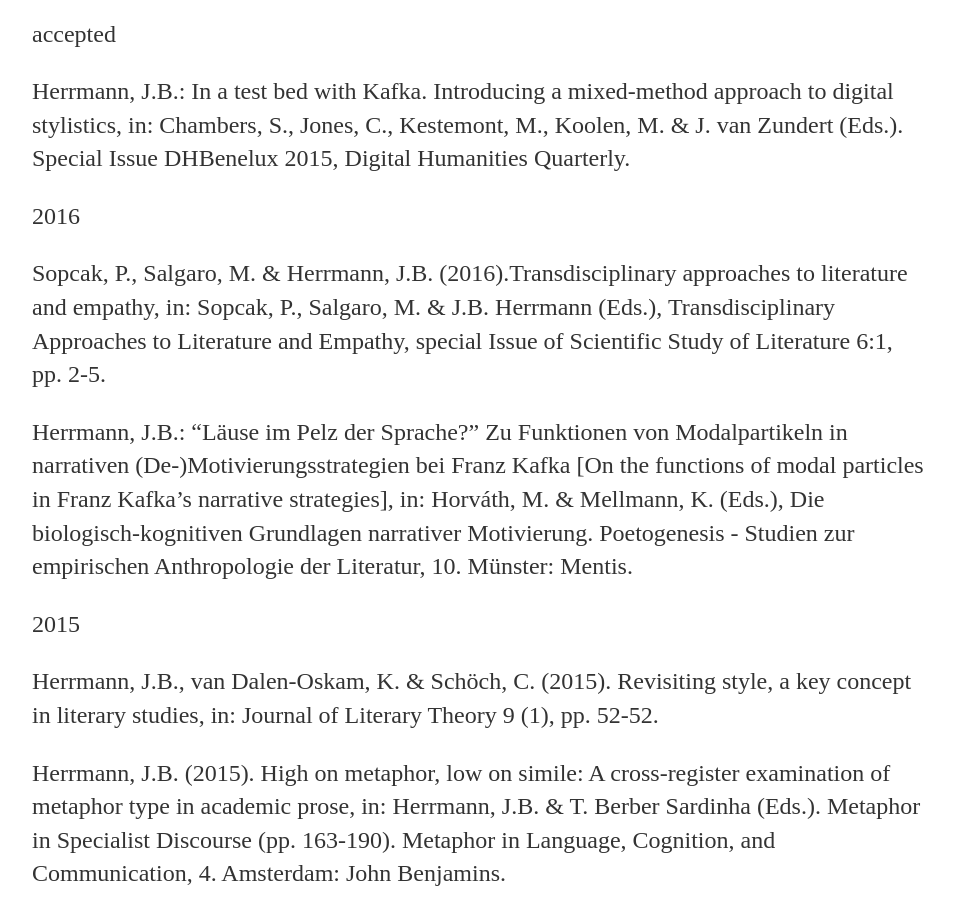
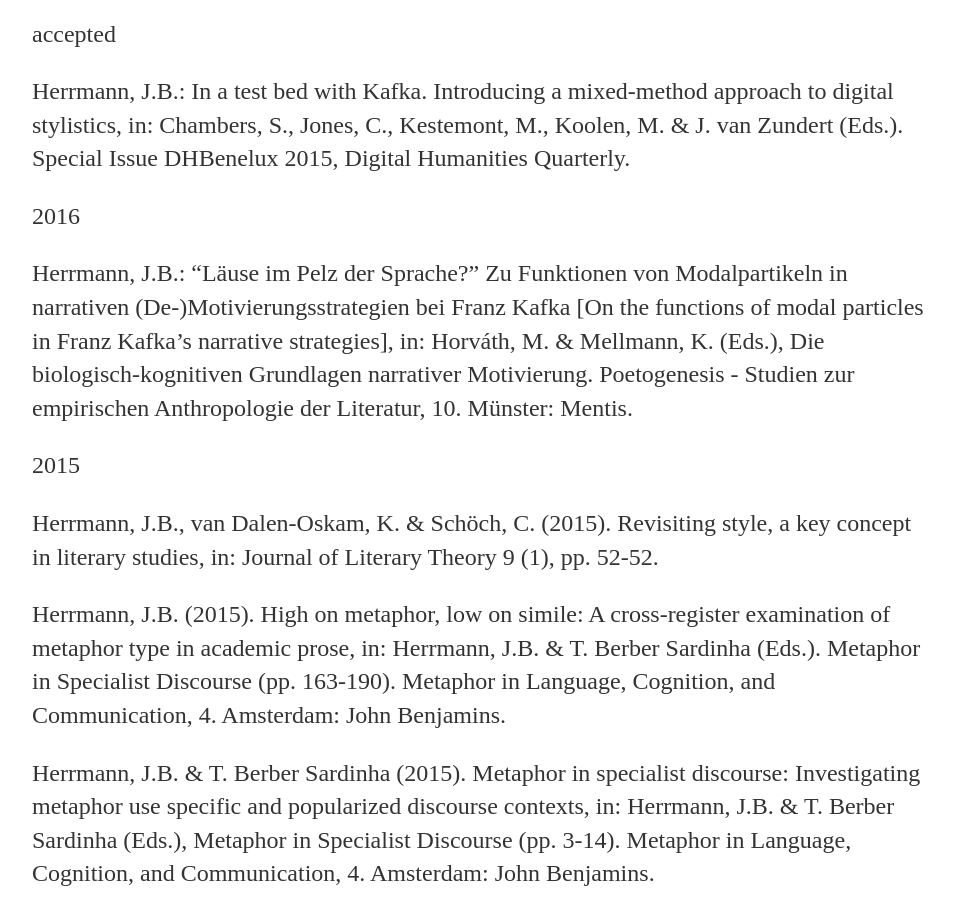
Before and after one commit to jberenike/jberenike.github.io, a Jekyll site: the page built from publications.md, in a window 1280 px wide and 900 px high, scrolled down 1808 px. Shown: the whole window, without its empty margins (160-1114 px from the left). Built offline with Jekyll 4.4.1, drawn with Linux system fonts in a browser that asks for light colours.

Commit message:
Update publications.md

```diff
--- a/publications.md
+++ b/publications.md
@@ -34,9 +34,6 @@
  Herrmann, J.B.: In a test bed with Kafka. Introducing a mixed-method approach to digital stylistics, in: Chambers, S., Jones, C., Kestemont, M., Koolen, M. & J. van Zundert (Eds.). Special Issue DHBenelux 2015, Digital Humanities Quarterly.
 
 2016
-
- Sopcak, P., Salgaro, M. & Herrmann, J.B. (2016).Transdisciplinary approaches to literature and empathy, in: Sopcak, P., Salgaro, M. & J.B. Herrmann (Eds.), Transdisciplinary Approaches to Literature and Empathy, special Issue of Scientific Study of Literature 6:1, pp. 2-5.
-
 
  Herrmann, J.B.: "Läuse im Pelz der Sprache?" Zu Funktionen von Modalpartikeln in narrativen (De-)Motivierungsstrategien bei Franz Kafka [On the functions of modal particles in Franz Kafka’s narrative strategies], in: Horváth, M. & Mellmann, K. (Eds.), Die biologisch-kognitiven Grundlagen narrativer Motivierung. Poetogenesis - Studien zur empirischen Anthropologie der Literatur, 10. Münster: Mentis.
 
```
